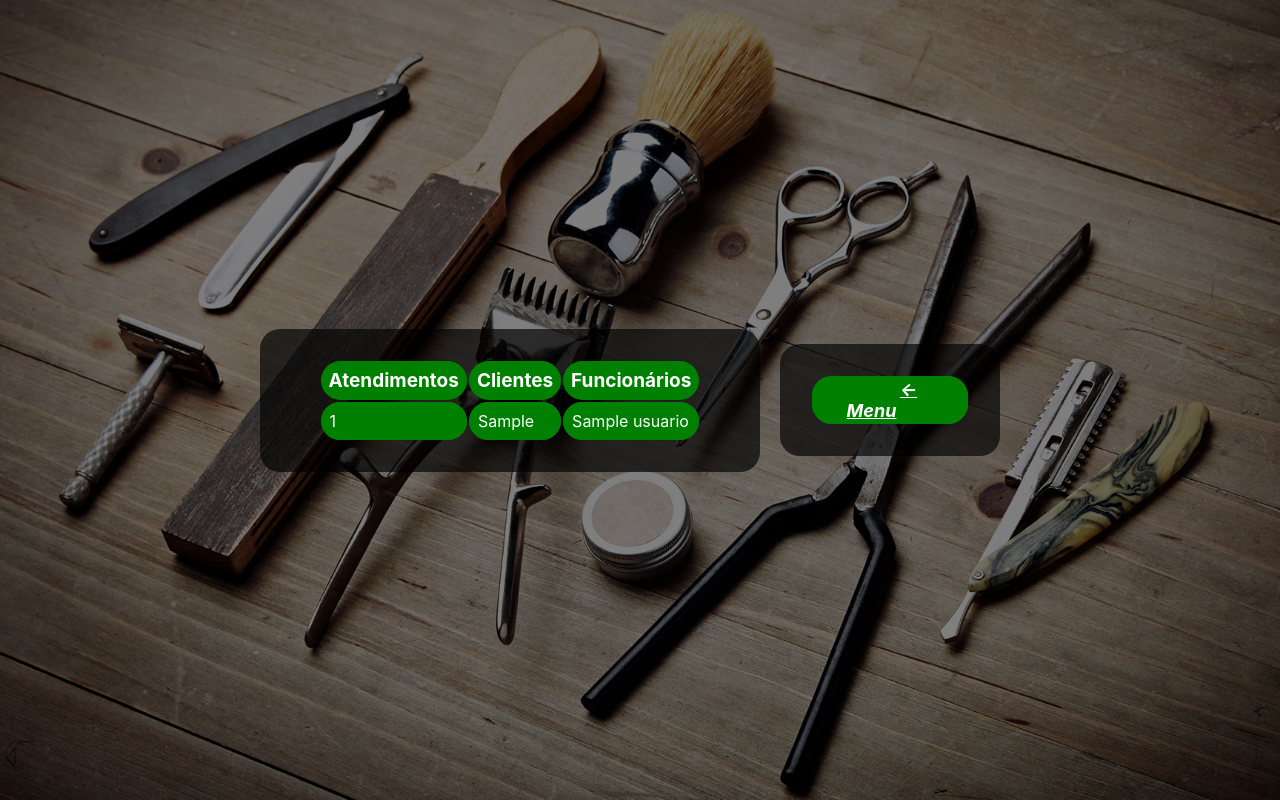
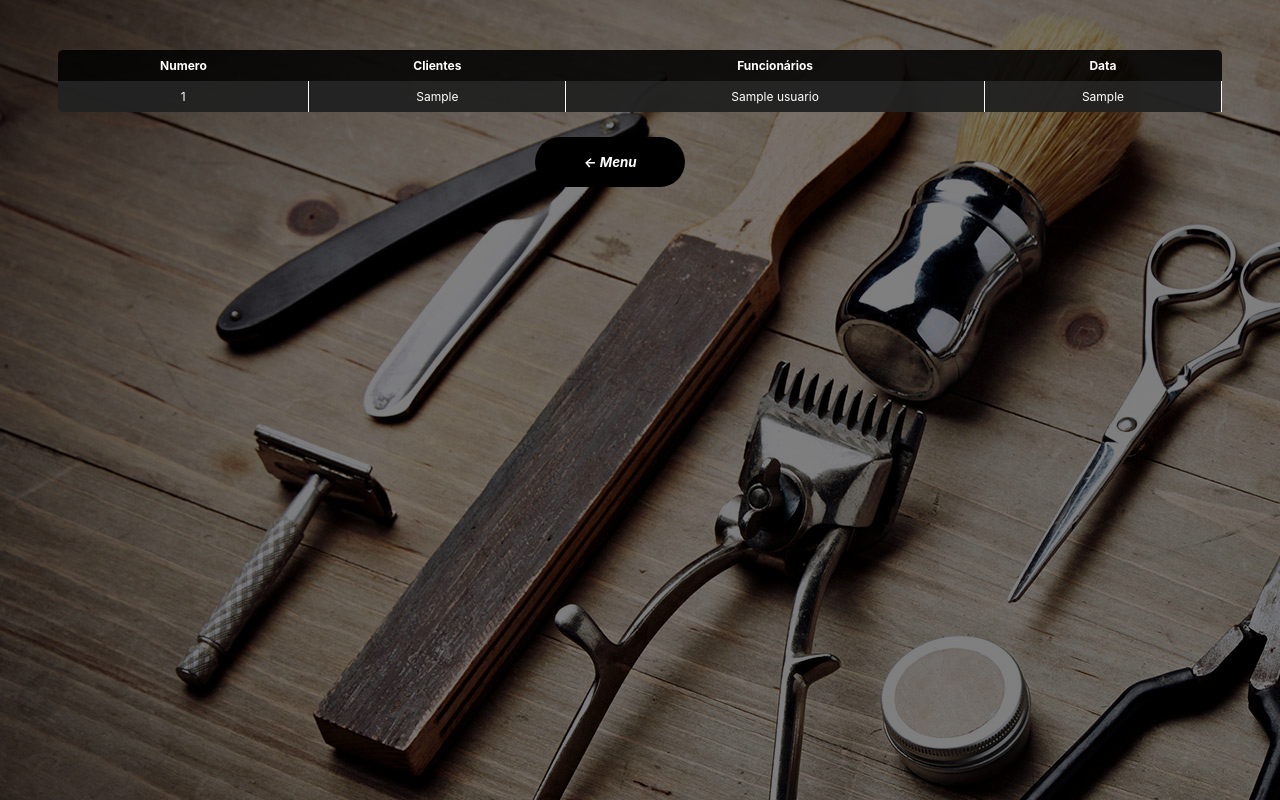
Before and after one commit to lucas-zillmer/projeto_estagio, a PHP site: page /relatorio.php in a window 1280 px wide. Run offline with PHP 8.4, Linux system fonts and the light colour scheme; tables that the repository leaves empty or names only in its code hold one stand-in row (values such as "Sample post"); some libraries are stand-ins or nearby versions.

Commit message:
Página de Relatórios Completa

```diff
--- /dev/null
+++ b/client/css/relatorioStyle.css
@@ -0,0 +1,141 @@
+*{
+    box-sizing: border-box;
+    -webkit-box-sizing: border-box;
+    -moz-box-sizing: border-box;
+}
+body{
+    font-family: apple-system, BlinkMacSystemFont, 'Segoe UI', Roboto, Oxygen, Ubuntu, Cantarell, 'Open Sans', 'Helvetica Neue', sans-serif;
+    -webkit-font-smoothing: antialiased;
+    background: linear-gradient(rgba(0,0,0,0.5),rgba(0,0,0,0.5)), url("background/login_back.jpg");
+}
+h2{
+    text-align: center;
+    font-size: 18px;
+    text-transform: uppercase;
+    letter-spacing: 1px;
+    color: white;
+    padding: 30px 0;
+}
+
+/* Table Styles */
+
+.table-wrapper{
+    margin: 50px;
+    height: 650px;
+}
+
+.fl-table {
+    border-radius: 5px;
+    font-size: 12px;
+    font-weight: normal;
+    border: none;
+    border-collapse: collapse;
+    width: 100%;
+    max-width: 100%;
+    white-space: nowrap;
+    background-color: rgba(0, 0, 0, 0.850);
+    font-family: -apple-system, BlinkMacSystemFont, 'Segoe UI', Roboto, Oxygen, Ubuntu, Cantarell, 'Open Sans', 'Helvetica Neue', sans-serif;
+    color: white;
+}
+
+.fl-table td, .fl-table th {
+    text-align: center;
+    padding: 8px;
+}
+
+.fl-table td {
+    border-right: 1px solid #f8f8f8;
+    font-size: 12px;
+}
+
+.fl-table thead th {
+    color: #ffffff;
+    background: #4FC3A1;
+}
+
+
+.fl-table thead th:nth-child(odd) {
+    color: #ffffff;
+    background: #324960;
+}
+
+.fl-table tr:nth-child(even) {
+    background: #2c2c2cbe;
+}
+
+
+@media (max-width: 767px) {
+    .fl-table {
+        display: block;
+        width: 100%;
+    }
+    .table-wrapper:before{
+        content: "Scroll horizontally >";
+        display: block;
+        text-align: right;
+        font-size: 11px;
+        color: white;
+        padding: 0 0 10px;
+    }
+    .fl-table thead, .fl-table tbody, .fl-table thead th {
+        display: block;
+    }
+    .fl-table thead th:last-child{
+        border-bottom: none;
+    }
+    .fl-table thead {
+        float: left;
+    }
+    .fl-table tbody {
+        width: auto;
+        position: relative;
+        overflow-x: auto;
+    }
+    .fl-table td, .fl-table th {
+        padding: 20px .625em .625em .625em;
+        height: 60px;
+        vertical-align: middle;
+        box-sizing: border-box;
+        overflow-x: hidden;
+        overflow-y: auto;
+        width: 120px;
+        font-size: 13px;
+        text-overflow: ellipsis;
+    }
+    .fl-table thead th {
+        text-align: left;
+        border-bottom: 1px solid #f7f7f9;
+    }
+    .fl-table tbody tr {
+        display: table-cell;
+    }
+    .fl-table tbody tr:nth-child(odd) {
+        background: none;
+    }
+    .fl-table tr:nth-child(even) {
+        background: transparent;
+    }
+    .fl-table tr td:nth-child(odd) {
+        background: #F8F8F8;
+        border-right: 1px solid #E6E4E4;
+    }
+    .fl-table tr td:nth-child(even) {
+        border-right: 1px solid #E6E4E4;
+    }
+    .fl-table tbody td {
+        display: block;
+        text-align: center;
+    }
+}
+
+button, a{
+    border-radius: 5ch;
+    width: 150px;
+    height: 50px;
+    border: none;
+    text-align: center;
+    text-decoration: none;
+    background-color: rgb(0, 0, 0);
+    font-family: -apple-system, BlinkMacSystemFont, 'Segoe UI', Roboto, Oxygen, Ubuntu, Cantarell, 'Open Sans', 'Helvetica Neue', sans-serif;
+    color: white;
+}
--- a/client/relatorio.php
+++ b/client/relatorio.php
@@ -13,36 +13,35 @@
 <head>
     <meta charset="UTF-8">
     <link rel="icon" href="img/icon.png"/>
-    <link rel="stylesheet" href="css/style.css"/>
+    <link rel="stylesheet" href="css/relatorioStyle.css"/>
     <title>Relatório</title>
 </head>
 
-<body class="wrapperLogin">
-    <table class="boxRel">
+<div class="table-wrapper">
+    <table class="fl-table">
         <tr>
-            <th>Atendimentos</th>
+            <th>Numero</th>
             <th>Clientes</th>
             <th>Funcionários</th>
+            <th>Data</th>
         </tr>
         <?php
         foreach ($rows as $row) {
             $id = $row[0];
             $cliente = $row[1];
             $funcionario = $row[4];
+            $data = $row [2];
             echo '<tr>
             <td> '. $id .' </td>
             <td> '. $cliente .' </td>
             <td> '. $funcionario .' </td>
+            <td> '. $data .' </td>
             </tr>';
         }
         ?>
     </table>
     <div>
-        <table class="boxAgendamento" >
-            <tr>
-                <td class="tdAgenda"><button class="btnAgenda"><a href="home.php" style="text-decoration: underline;padding-left: 37px;padding-right: 37px;"><b><em><- Menu   </b></em></a></button></td>
-            </tr>
-        </table>
+        <button style="margin-left: 41%; margin-top: 25px"><a href="home.php" style="padding-left: 37px;padding-right: 37px;"><b><em><- Menu   </b></em></a></button></td>
     </div>
 </div>
 </body>
```
